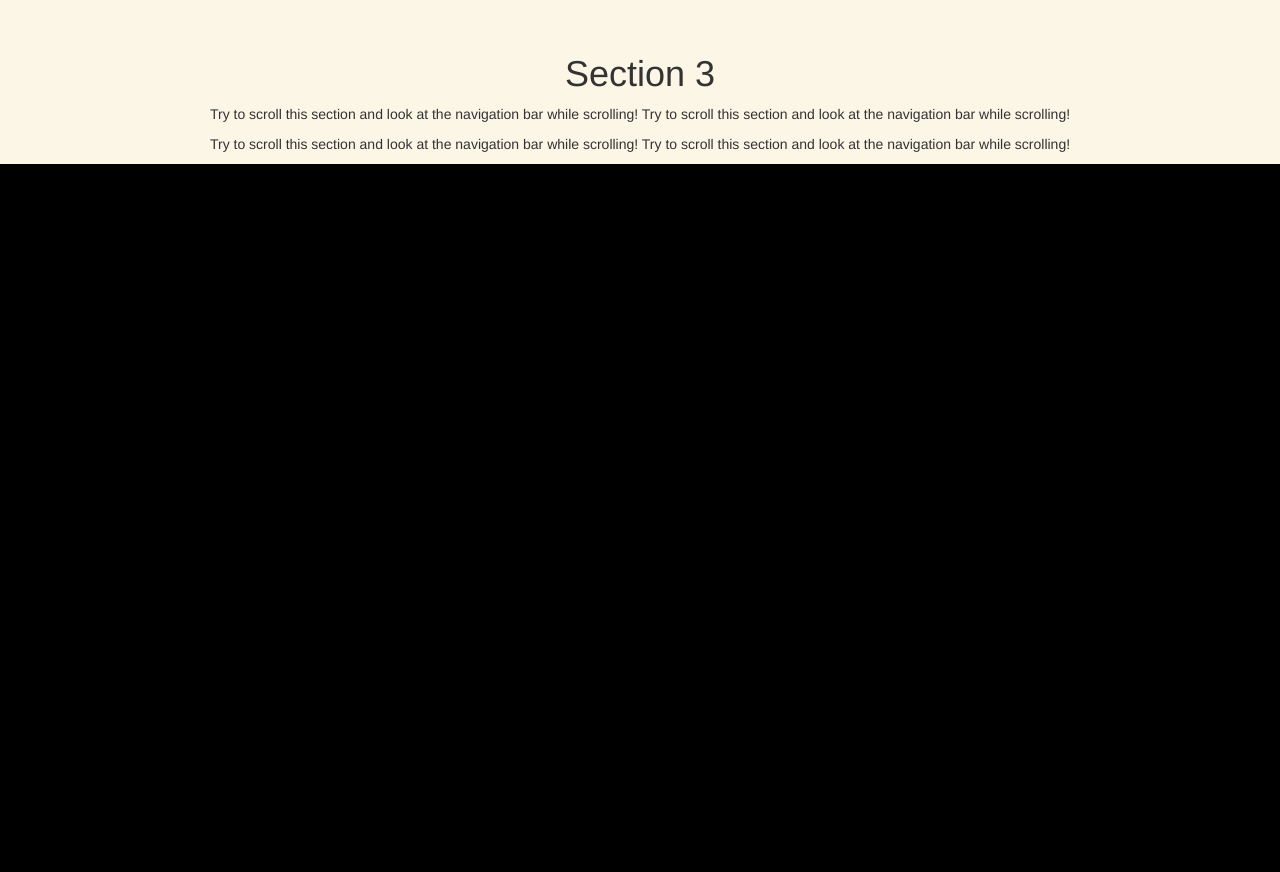
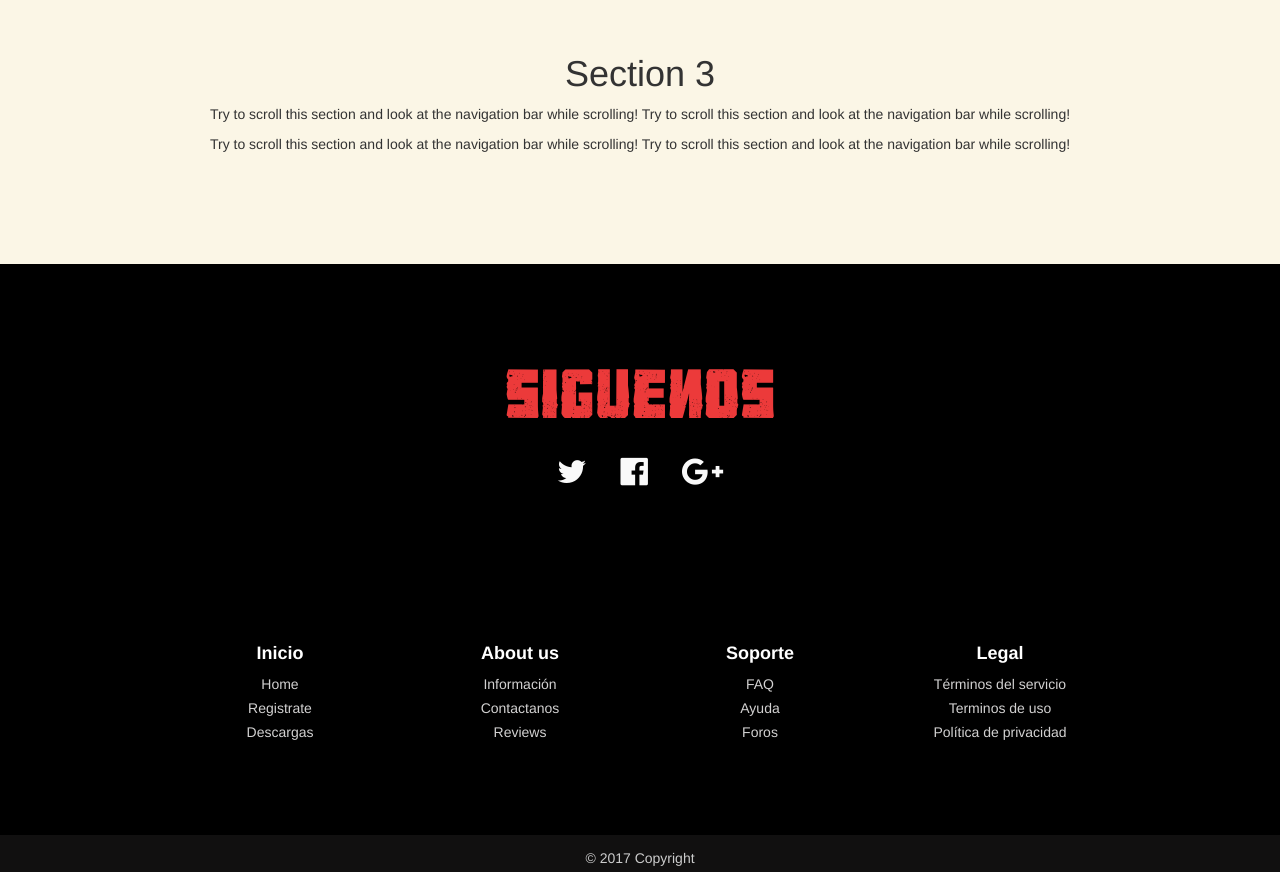
Before and after one commit to hectok/website, a plain HTML site: page index.html in a window 1280 px wide. Shown: the part 1928-2800 px from the top of the page. Before the commit the page ends 2092 px from the top, so only its background shows below. Drawn offline with nearby package versions, Linux system fonts and the light colour scheme.

Commit message:
Añadido el footer
Añadido el footer y pequeños cambios

```diff
--- a/css/style.css
+++ b/css/style.css
@@ -103,42 +103,37 @@ header h1 {
 	padding-top: 5px;
 	font-size: 10px;
 }
+
+
 /*Slide*/
-#myCarousel{
-    top:0px;
-}
-
 .container {
     padding: 80px 120px;
 }
-
 .person {
     border: 10px solid transparent;
     margin-bottom: 25px;
-    width: 60%;
+    width: 80%;
     height: 80%;
     opacity: 0.7;
 }
-
 .person:hover {
     border-color: #f1f1f1;
 }
 .carousel-inner img {
     -webkit-filter: grayscale(90%);
-    filter: grayscale(90%);
-    width: 100%;
+    filter: grayscale(90%); /* make all photos black and white */
+    width: 100%; /* Set width to 100% */
     margin: auto;
 }
-
 .carousel-caption h3 {
     color: #fff !important;
 }
+@media (max-width: 600px) {
+  .carousel-caption {
+    display: none; /* Hide the carousel text when the screen is less than 600 pixels wide */
+  }
+}
 
-@media (max-width: 600px) {
-    .carousel-caption {
-        display: none;
-    }
-}
 
 #section2{
   background-color: rgb(251, 246, 230);
@@ -168,7 +163,110 @@ header h1 {
 
 #section3{
   padding-top: 400px;
+  padding-bottom: 100px;
   background-color: rgb(251, 246, 230);
   text-align: center;
   width: 100%;
 }
+
+
+/* FOOTER */
+#footer {
+	background-color: black;
+  color:rgb(41, 41, 41);
+  width: 100%;
+  float:right;
+}
+#footer .barrabaja{
+  position: absolute;
+  background: url(../images/barra_inferior.png) top;
+  width: 100%;
+  height: 100px;
+  z-index: 1;
+}
+
+#footer .footer-copyright{
+	background-color: rgb(17, 16, 16);
+	padding-top:3px;
+	padding-bottom:3px;
+	text-align: center;
+}
+
+#footer .footer-copyright p{
+	margin:10px;
+	color: #ccc;
+}
+
+#footer ul{
+	list-style-type: none;
+    padding-left: 0;
+    line-height: 1.7;
+
+}
+
+#footer h5{
+	font-size: 18px;
+    color: white;
+    font-weight: bold;
+    margin-top: 30px;
+}
+
+#footer a{
+	color:#d2d1d1;
+	text-decoration: none;
+}
+
+#footer a:hover, #footer a:focus{
+	text-decoration: none;
+	color:white;
+}
+
+#footer .myCols{
+	text-align: center;
+}
+
+#footer .social-networks{
+	text-align: center;
+  margin-top: 100px;
+	padding-bottom: 38px;
+}
+
+#footer .social-networks h5 {
+  font-family: 'Txarango';
+  font-size: 60px;
+  text-transform: uppercase;
+  color: rgb(236, 58, 58);
+  padding-bottom: 10px;
+}
+
+#footer .social-networks a{
+    font-size: 32px;
+    margin-right: 5px;
+    margin-left: 5px;
+    color: #f9f9f9;
+    padding: 10px;
+    transition: 0.2s;
+}
+
+#footer .social-networks a:hover{
+	text-decoration: none;
+
+}
+
+#footer .facebook:hover{
+	color:#0077e2;
+}
+
+#footer .google:hover{
+	color:#ef1a1a;
+}
+
+#footer .twitter:hover{
+	color: #00aced;
+}
+
+@media screen and (max-width: 767px){
+	#footer {
+		text-align: center;
+	}
+}
--- a/index.html
+++ b/index.html
@@ -7,6 +7,8 @@
  <link rel="stylesheet" href="https://maxcdn.bootstrapcdn.com/bootstrap/3.3.7/css/bootstrap.min.css">
  <script src="https://ajax.googleapis.com/ajax/libs/jquery/3.2.1/jquery.min.js"></script>
  <script src="https://maxcdn.bootstrapcdn.com/bootstrap/3.3.7/js/bootstrap.min.js"></script>
+ <link rel="stylesheet" href="http://cdnjs.cloudflare.com/ajax/libs/font-awesome/4.6.3/css/font-awesome.min.css">
+
  <link rel="stylesheet" href="css/style.css">
  <script src="js/ancla.js"></script>
  <link href="https://fonts.googleapis.com/css?family=Oswald" rel="stylesheet">
@@ -39,7 +41,7 @@
   </header>
 
 
-    <nav class="navbar navbar-inverse" data-spy="affix" data-offset-top="110" >
+    <nav class="navbar navbar-inverse" data-spy="affix" data-offset-top="90" >
       <div class="container-fluid">
         <div class="navbar-header">
             <button type="button" class="navbar-toggle" data-toggle="collapse" data-target="#myNavbar">
@@ -72,9 +74,6 @@
       <div class="barra" ></div>
     </nav>
 
-
-
-
   <div id="myCarousel" class="carousel slide" data-ride="carousel">
     <ol class="carousel-indicators">
       <li data-target="#myCarousel" data-slide-to="0" class="active"></li>
@@ -84,7 +83,7 @@
 
     <div class="carousel-inner" role="listbox">
       <div class="item active">
-        <img src="images/barcelona.jpg" alt="Barcelona" width:"100%;">
+        <img src="images/barcelona.jpg" alt="Barcelona" width="1200" height="700">
         <div class="carousel-caption">
           <h3>Barcelona</h3>
           <p>Foto para nuestro nuevo disco.</p>
@@ -92,7 +91,7 @@
       </div>
 
       <div class="item">
-        <img src="images/txarango1.jpg" alt="Txarango" width:"100%;">
+        <img src="images/txarango1.jpg" alt="Txarango" width="1200" height="700">
         <div class="carousel-caption">
           <h3>Txarango</h3>
           <p>Gracias Barcelona por acompañarnos!.</p>
@@ -100,7 +99,7 @@
       </div>
 
       <div class="item">
-        <img src="images/txarango.jpg" alt="Los Angeles" width:"100%;">
+        <img src="images/txarango.jpg" alt="Los Angeles" width="1200" height="700">
         <div class="carousel-caption">
           <h3>Revenidas</h3>
           <p>Volveremos Villagarcía!</p>
@@ -134,6 +133,56 @@
     <p>Try to scroll this section and look at the navigation bar while scrolling! Try to scroll this section and look at the navigation bar while scrolling!</p>
   </div>
 
+  <!-- Footer -->
+  <footer id="footer" >
+    <div class="barrabaja"></div>
 
+    <div class="social-networks">
+        <h5>SIguenos</h5>
+        <a href="http://twitter.com/hector_ledo" target="_blank" class="twitter"><i class="fa fa-twitter"></i></a>
+        <a href="http://facebook.com/hector.ledodoval?fref=ts" target="_blank" class="facebook"><i class="fa fa-facebook-official"></i></a>
+        <a href="https://plus.google.com/u/0/+H%C3%A9ctorLedoDoval" target="_blank" class="google"><i class="fa fa-google-plus"></i></a>
+    </div>
+      <!-- Sobre nosotros-->
+      <div class="container">
+          <div class="row">
+              <div class="col-sm-3 myCols">
+                  <h5>Inicio</h5>
+                  <ul>
+                      <li><a href="#Home">Home</a></li>
+                      <li><a href="#">Registrate</a></li>
+                      <li><a href="#">Descargas</a></li>
+                  </ul>
+              </div>
+              <div class="col-sm-3 myCols">
+                  <h5>About us</h5>
+                  <ul>
+                      <li><a href="#">Información</a></li>
+                      <li><a href="#">Contactanos</a></li>
+                      <li><a href="#">Reviews</a></li>
+                  </ul>
+              </div>
+              <div class="col-sm-3 myCols">
+                  <h5>Soporte</h5>
+                  <ul>
+                      <li><a href="#">FAQ</a></li>
+                      <li><a href="#">Ayuda</a></li>
+                      <li><a href="#">Foros</a></li>
+                  </ul>
+              </div>
+              <div class="col-sm-3 myCols">
+                  <h5>Legal</h5>
+                  <ul>
+                      <li><a href="#">Términos del servicio</a></li>
+                      <li><a href="#">Terminos de uso</a></li>
+                      <li><a href="#">Política de privacidad</a></li>
+                  </ul>
+              </div>
+          </div>
+      </div>
+
+      <div class="footer-copyright">
+          <p>© 2017 Copyright </p>
+      </div>
   </body>
 </html>
```
Also changed, not shown: images/barra_inferior.png (added).
